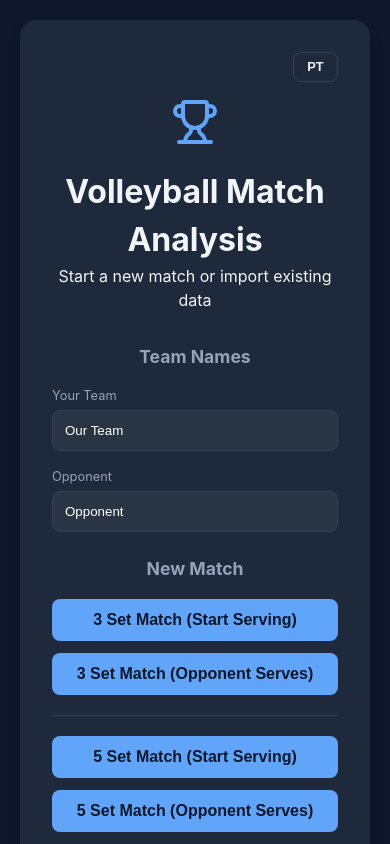
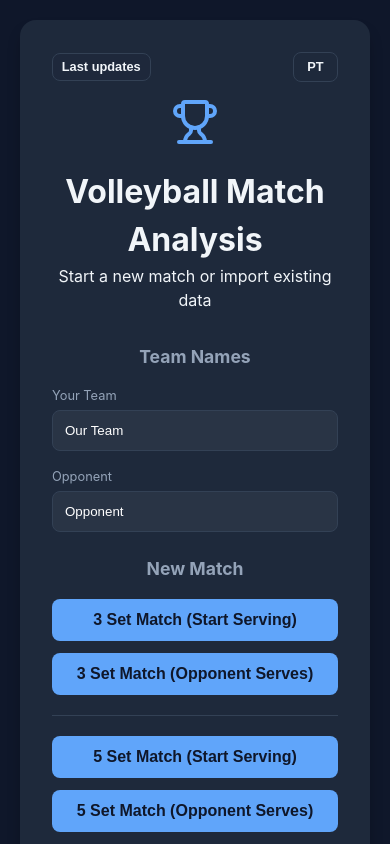
Before and after one commit to DuarteG06/volley_analyses, a React (Vite) app: page / in a window 390 px wide. Shown: the top 844 px of the page. Built offline with nearby package versions, Linux system fonts and the light colour scheme.

Commit message:
recent updates button

```diff
--- a/src/App.css
+++ b/src/App.css
@@ -29,6 +29,20 @@ body {
   min-height: 100vh;
   padding: 20px;
   position: relative;
+}
+
+.header-info-btn {
+  background: rgba(30, 41, 59, 0.95);
+  border: 1px solid var(--border);
+  color: var(--text);
+  padding: 0.4rem 0.75rem;
+  border-radius: 0.5rem;
+  font-size: 0.9rem;
+  font-weight: 700;
+}
+
+.header-info-btn:hover {
+  background: rgba(51, 65, 85, 0.98);
 }
 
 .lang-btn {
@@ -325,6 +339,23 @@ hr {
   color: var(--secondary);
 }
 
+.updates-modal {
+  max-width: 520px;
+}
+
+.updates-intro {
+  margin-bottom: 1rem;
+  color: var(--secondary);
+}
+
+.updates-list {
+  margin: 0 0 1.5rem 1.25rem;
+  color: var(--text);
+  display: flex;
+  flex-direction: column;
+  gap: 0.75rem;
+}
+
 /* Analysis */
 .analysis-container {
   display: flex;
@@ -357,11 +388,18 @@ hr {
 
 .analysis-header .back-button {
   position: absolute;
-  left: 0;
+  left: 120px;
   top: 50%;
   transform: translateY(-50%);
   z-index: 10;
   color: #ffffff;
+}
+
+.analysis-updates-btn {
+  position: absolute;
+  left: 0;
+  top: 50%;
+  transform: translateY(-50%);
 }
 
 .analysis-lang-btn {
@@ -513,6 +551,19 @@ hr {
 }
 
 @media (max-width: 600px) {
+  .analysis-header {
+    padding: 0 72px;
+  }
+
+  .analysis-header .back-button {
+    left: 88px;
+  }
+
+  .header-info-btn {
+    padding: 0.35rem 0.55rem;
+    font-size: 0.8rem;
+  }
+
   .scoreboard {
     padding: 1rem;
   }
--- a/src/App.tsx
+++ b/src/App.tsx
@@ -16,6 +16,7 @@ function App() {
     return saved ? JSON.parse(saved) : null;
   });
   const [showResetConfirm, setShowResetConfirm] = useState(false);
+  const [showUpdates, setShowUpdates] = useState(false);
 
   useEffect(() => {
     if (match) {
@@ -57,12 +58,12 @@ function App() {
 
   return (
     <>
-      {!match && <MatchSetup onStart={startNewMatch} onImport={importMatch} />}
+      {!match && <MatchSetup onStart={startNewMatch} onImport={importMatch} onShowUpdates={() => setShowUpdates(true)} />}
       {match && match.status === 'playing' && (
-        <LiveMatch match={match} onUpdate={updateMatch} onReset={resetMatch} />
+        <LiveMatch match={match} onUpdate={updateMatch} onReset={resetMatch} onShowUpdates={() => setShowUpdates(true)} />
       )}
       {match && match.status === 'finished' && (
-        <Analysis match={match} onReset={resetMatch} onUpdate={updateMatch} />
+        <Analysis match={match} onReset={resetMatch} onUpdate={updateMatch} onShowUpdates={() => setShowUpdates(true)} />
       )}
 
       {showResetConfirm && (
@@ -76,6 +77,22 @@ function App() {
           isDanger={true}
         />
       )}
+
+      {showUpdates && (
+        <div className="modal-overlay" onClick={() => setShowUpdates(false)}>
+          <div className="modal-content updates-modal" onClick={(e) => e.stopPropagation()}>
+            <h2>{t.updates.title}</h2>
+            <ul className="updates-list">
+              {t.updates.items.map((item) => (
+                <li key={item}>{item}</li>
+              ))}
+            </ul>
+            <button className="secondary" onClick={() => setShowUpdates(false)} type="button">
+              {t.common.cancel}
+            </button>
+          </div>
+        </div>
+      )}
     </>
   );
 }
--- a/src/components/Analysis.tsx
+++ b/src/components/Analysis.tsx
@@ -60,9 +60,10 @@ interface Props {
   match: MatchData;
   onReset: () => void;
   onUpdate: (updated: MatchData) => void;
+  onShowUpdates: () => void;
 }
 
-const Analysis: FC<Props> = ({ match, onReset, onUpdate }) => {
+const Analysis: FC<Props> = ({ match, onReset, onUpdate, onShowUpdates }) => {
   const { t, language, setLanguage } = useLanguage();
   const [viewSetIndex, setViewSetIndex] = useState<number | 'all'>('all');
 
@@ -229,6 +230,9 @@ const Analysis: FC<Props> = ({ match, onReset, onUpdate }) => {
     <div className="analysis-container">
       <div className="stats-grid">
         <header className="analysis-header stat-card full-width">
+          <button className="analysis-updates-btn header-info-btn" onClick={onShowUpdates} type="button">
+            {t.updates.button}
+          </button>
           {!isMatchOver && (
             <button className="back-button icon-button" onClick={() => onUpdate({ ...match, status: 'playing' })} title={t.analysis.backToMatch}>
               <ChevronLeft size={24} />
--- a/src/components/LiveMatch.tsx
+++ b/src/components/LiveMatch.tsx
@@ -8,9 +8,10 @@ interface Props {
   match: MatchData;
   onUpdate: (updated: MatchData) => void;
   onReset: () => void;
+  onShowUpdates: () => void;
 }
 
-const LiveMatch: FC<Props> = ({ match, onUpdate, onReset }) => {
+const LiveMatch: FC<Props> = ({ match, onUpdate, onReset, onShowUpdates }) => {
   const { t, language, setLanguage } = useLanguage();
   const [recordingTeam, setRecordingTeam] = useState<Team | null>(null);
   const [isSwapped, setIsSwapped] = useState(false);
@@ -124,6 +125,9 @@ const LiveMatch: FC<Props> = ({ match, onUpdate, onReset }) => {
     <div className="live-match-container">
       <header className="match-header">
         <div className="header-side left">
+          <button className="header-info-btn" onClick={onShowUpdates} type="button">
+            {t.updates.button}
+          </button>
           <button className="icon-button" onClick={onReset} title={t.live.resetMatch}>
             <RotateCcw size={20} />
           </button>
--- a/src/components/MatchSetup.tsx
+++ b/src/components/MatchSetup.tsx
@@ -6,9 +6,10 @@ import { useLanguage } from '../languages/LanguageContext';
 interface Props {
   onStart: (type: MatchType, initialServer: Team, ourTeamName: string, opponentTeamName: string) => void;
   onImport: (data: MatchData) => void;
+  onShowUpdates: () => void;
 }
 
-const MatchSetup: FC<Props> = ({ onStart, onImport }) => {
+const MatchSetup: FC<Props> = ({ onStart, onImport, onShowUpdates }) => {
   const { t, language, setLanguage } = useLanguage();
   const fileInputRef = useRef<HTMLInputElement>(null);
   const [ourTeamName, setOurTeamName] = useState(t.setup.ourTeamDefault);
@@ -50,7 +51,11 @@ const MatchSetup: FC<Props> = ({ onStart, onImport }) => {
     <div className="setup-container">
       <div className="card">
         <header className="match-header" style={{ marginBottom: '1rem' }}>
-          <div className="header-side left"></div>
+          <div className="header-side left">
+            <button onClick={onShowUpdates} className="header-info-btn" type="button">
+              {t.updates.button}
+            </button>
+          </div>
           <div className="header-side right">
             <button onClick={toggleLanguage} className="lang-btn">
               {language === 'en' ? 'PT' : 'EN'}
--- a/src/languages/en.ts
+++ b/src/languages/en.ts
@@ -8,6 +8,11 @@ export type Translations = {
     yes: string;
     no: string;
     set: string;
+  };
+  updates: {
+    button: string;
+    title: string;
+    items: string[];
   };
   setup: {
     title: string;
@@ -110,6 +115,19 @@ export const en: Translations = {
     no: "No",
     set: "SET",
   },
+  updates: {
+    button: "Last updates",
+    title: "Recent updates",
+    items: [
+      "Portuguese language support",
+      "Sideout statistics",
+      "App now has icons",
+      "App works as a web app and can be installed",
+      "Added block out option for both teams and detailed block out stats",
+      "New colors on the graphs",
+      "Small user interface improvements",
+    ],
+  },
   setup: {
     title: "Volleyball Match Analysis",
     subtitle: "Start a new match or import existing data",
--- a/src/languages/pt.ts
+++ b/src/languages/pt.ts
@@ -10,6 +10,19 @@ export const pt: Translations = {
     yes: "Sim",
     no: "Não",
     set: "SET",
+  },
+  updates: {
+    button: "Últimas atualizações",
+    title: "Atualizações recentes",
+    items: [
+      "Suporte para português",
+      "Estatísticas de sideout",
+      "A app agora tem ícones",
+      "A app funciona como aplicação web e pode ser instalada",
+      "Adicionada a opção de block out para ambas as equipas e estatísticas detalhadas de block out",
+      "Novas cores nos gráficos",
+      "Pequenas melhorias na interface",
+    ],
   },
   setup: {
     title: "Análise de Jogos de Voleibol",
```
Also changed, not shown: 1 other file (tests, documents, lock files or other folders).
